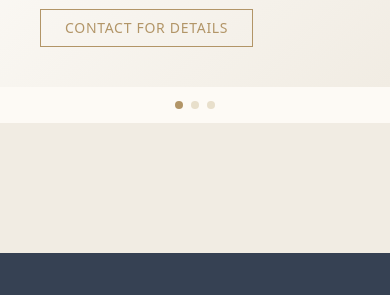
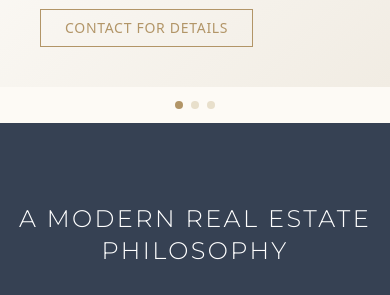
Before and after one commit to Ryanh899/jacob-realestate, a Next.js app: page / in a window 390 px wide. Shown: the part 3020-3315 px from the top of the page. Built offline with nearby package versions, Linux system fonts and the light colour scheme.

Commit message:
mobile scroller fix 2

```diff
--- a/src/app/page.js
+++ b/src/app/page.js
@@ -102,7 +102,7 @@ export default function Home() {
         </section>
 
         <PastSuccessSlideshow />
-        <section className="pt-20 pb-12.5 text-center px-4 bg-[#f1ece3]"></section>
+        <section className="pt-20 pb-12.5 text-center px-4 bg-[#f1ece3] hidden md:block"></section>
         {/* Mission Statement */}
         <section className="pt-20 pb-12.5 text-center px-4 bg-gray-700">
           <h2 className="text-2xl font-light tracking-widest uppercase mb-6 f1 text-white">A Modern Real Estate Philosophy</h2>
```
